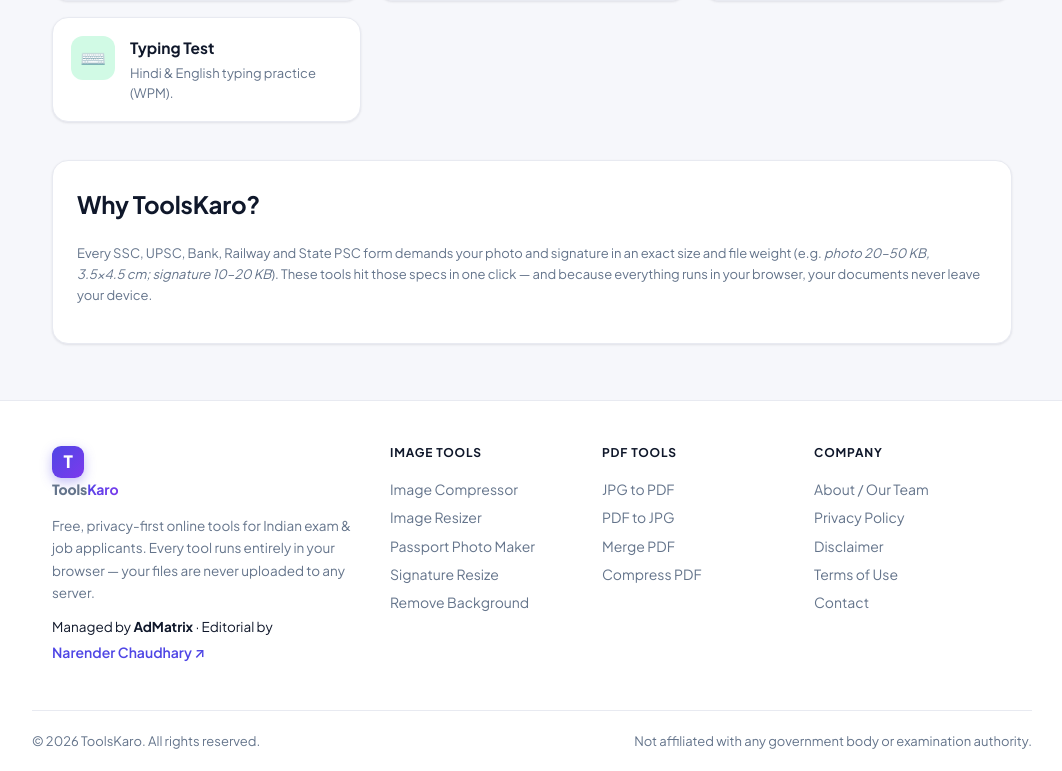
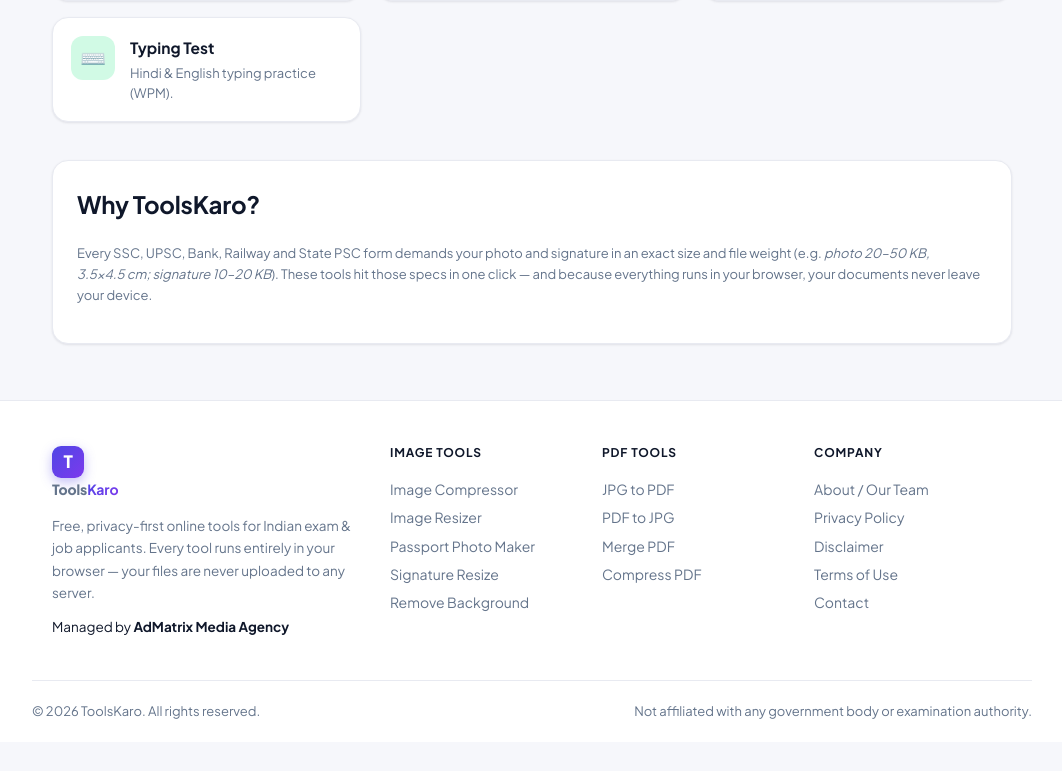
Before and after one commit to narenderchaudhary/toolskaro, a Next.js app: page / in a window 1280 px wide. Shown: the part 1326-2097 px from the top of the page, without its empty margins (108-1170 px from the left). After the commit the page ends 2068 px from the top, so only its background shows below. Built offline with nearby package versions, Linux system fonts and the light colour scheme.

Commit message:
Footer: show only 'Managed by AdMatrix Media Agency', remove personal name/LinkedIn
Co-Authored-By: Claude Opus 4.8 (1M context) <noreply@anthropic.com>

```diff
--- a/app/layout.tsx
+++ b/app/layout.tsx
@@ -113,8 +113,7 @@ export default function RootLayout({ children }: { children: React.ReactNode })
                 runs entirely in your browser — your files are never uploaded to any server.
               </p>
               <p className="footer-managed">
-                Managed by <strong>AdMatrix</strong> · Editorial by{" "}
-                <a href={LINKEDIN} target="_blank" rel="noopener noreferrer">Narender Chaudhary ↗</a>
+                Managed by <strong>AdMatrix Media Agency</strong>
               </p>
             </div>
             <div className="footer-col">
```
